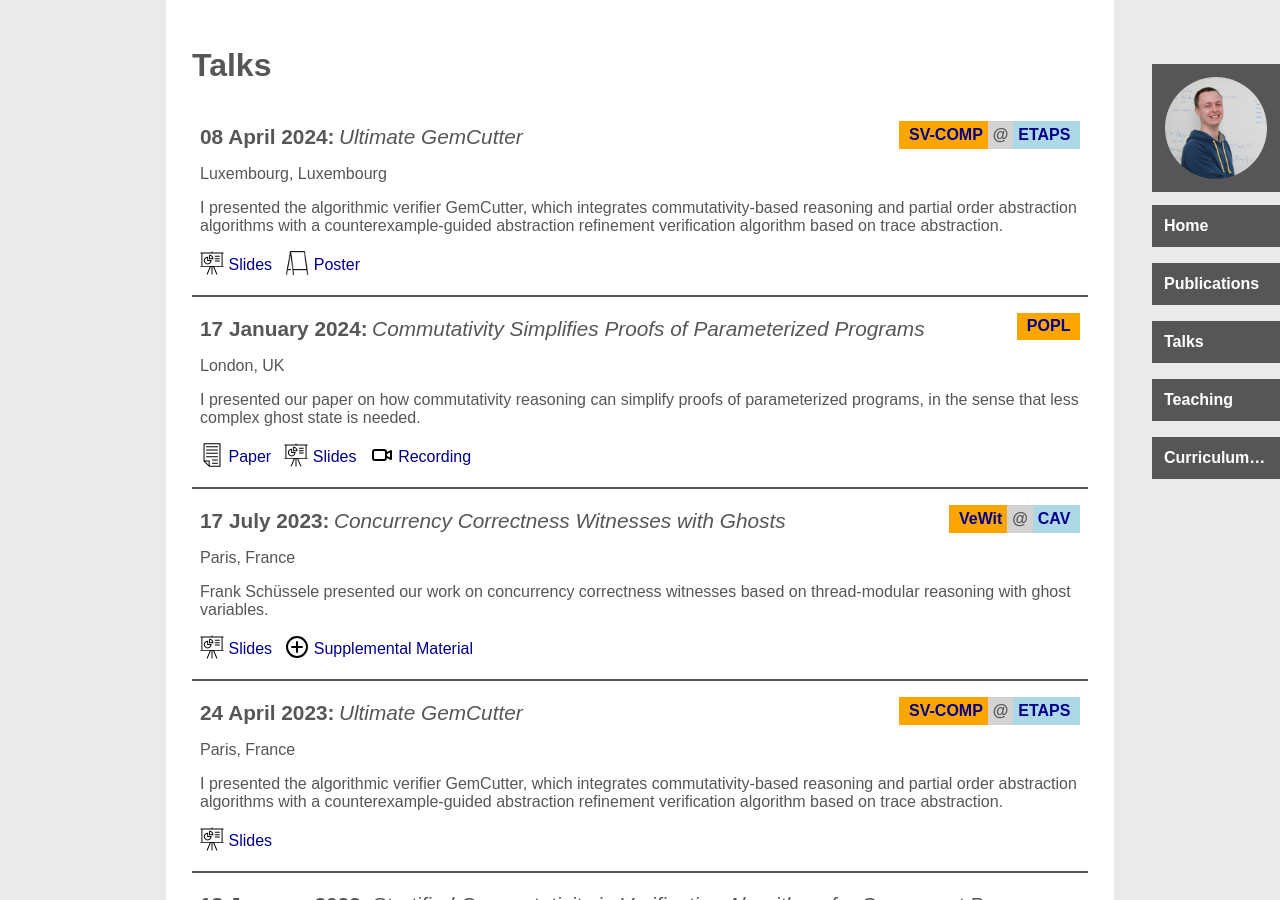
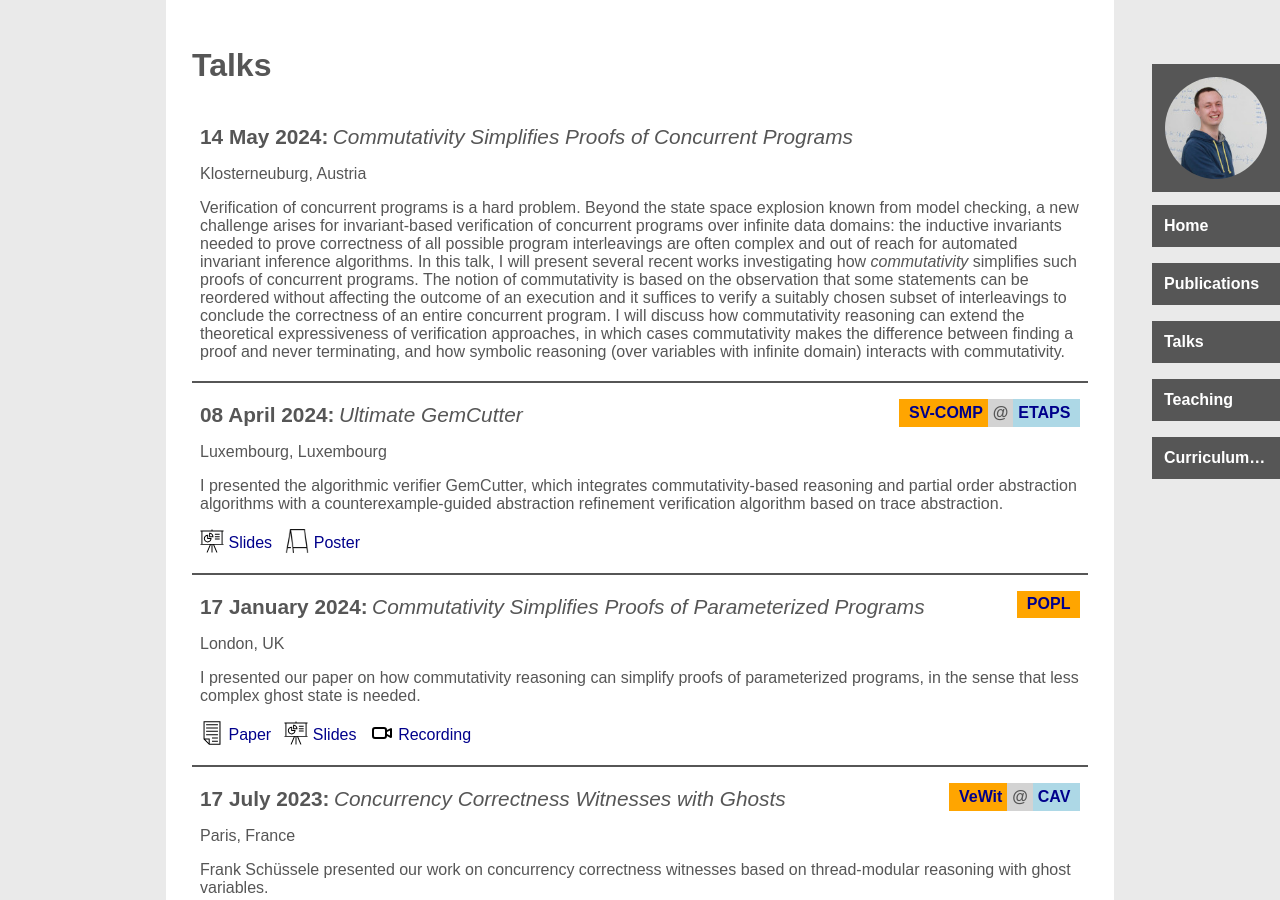
Before and after one commit to maul-esel/personal-website, a Jekyll site: the page built from talks.markdown, in a window 1280 px wide and 900 px high. Built offline with Jekyll 4.4.1, drawn with Linux system fonts in a browser that asks for light colours.

Commit message:
add ISTA talk

```diff
--- a/_data/talks.yml
+++ b/_data/talks.yml
@@ -1,3 +1,20 @@
+ista2024may:
+  title: Commutativity Simplifies Proofs of Concurrent Programs
+  date: 2024-05-14
+  institution: ISTA
+  institution_link: https://ist.ac.at/en/research/henzinger_thomas-group/
+  location: Klosterneuburg, Austria
+  summary: >-
+    Verification of concurrent programs is a hard problem.
+    Beyond the state space explosion known from model checking, a new challenge arises for invariant-based verification of concurrent programs over infinite data domains:
+    the inductive invariants needed to prove correctness of all possible program interleavings are often complex and out of reach for automated invariant inference algorithms.
+    In this talk, I will present several recent works investigating how *commutativity* simplifies such proofs of concurrent programs.
+    The notion of commutativity is based on the observation that some statements can be reordered without affecting the outcome of an execution
+    and it suffices to verify a suitably chosen subset of interleavings to conclude the correctness of an entire concurrent program.
+    I will discuss how commutativity reasoning can extend the theoretical expressiveness of verification approaches,
+    in which cases commutativity makes the difference between finding a proof and never terminating,
+    and how symbolic reasoning (over variables with infinite domain) interacts with commutativity.
+
 svcomp24gemcutter:
   title: Ultimate GemCutter
   date: 2024-04-08
```
